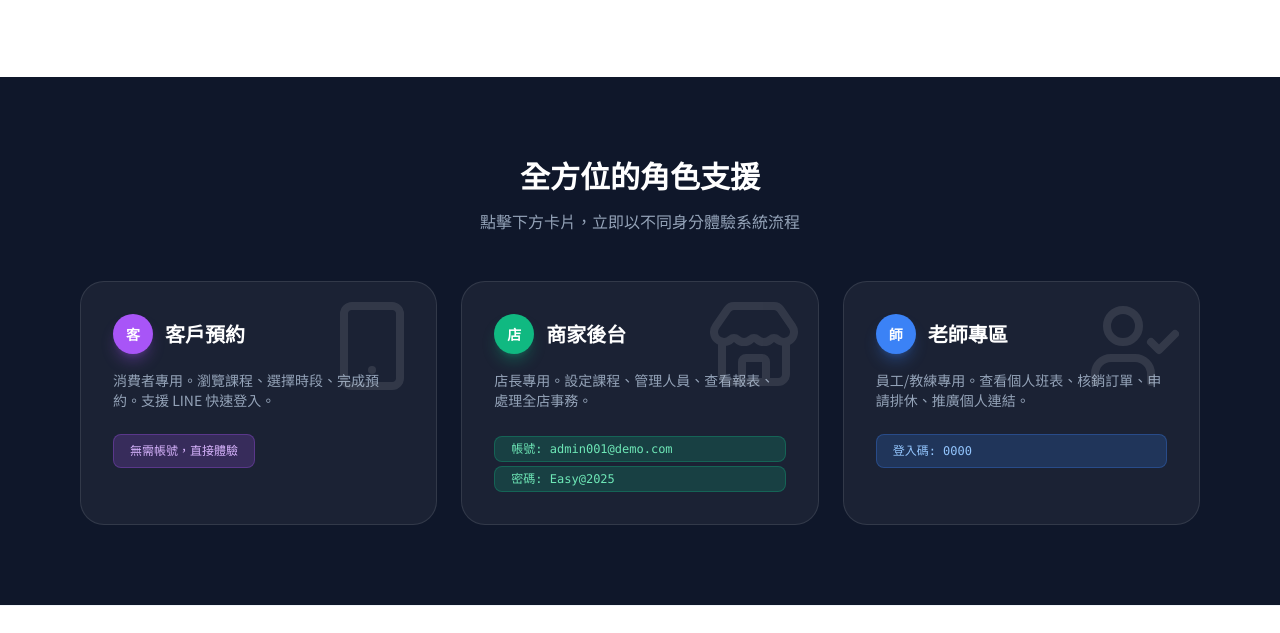
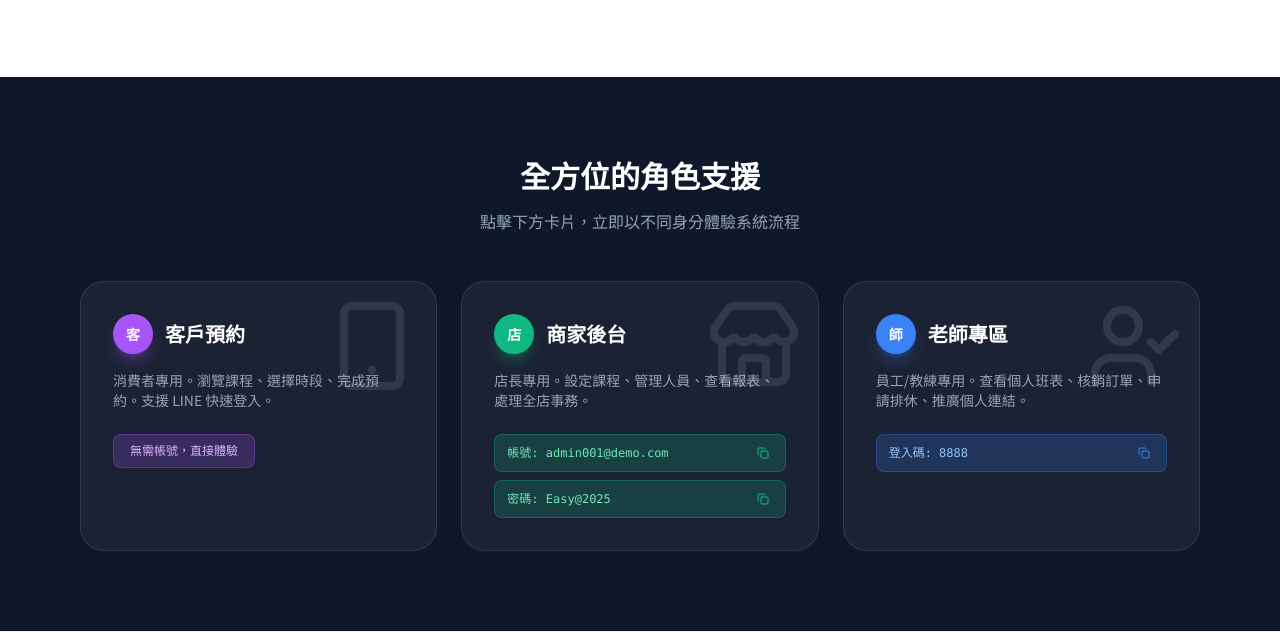
Before and after one commit to StevenWang1012/easybook, a plain HTML site: page index.html in a window 1280 px wide. Shown: the part 1043-1676 px from the top of the page. Drawn offline with nearby package versions, Linux system fonts and the light colour scheme.

Commit message:
修改連結

```diff
--- a/index.html
+++ b/index.html
@@ -34,7 +34,7 @@
                 <a href="#demo" class="hover:text-emerald-600 transition">預約體驗</a>
             </div>
             <div class="flex space-x-3">
-                <a href="admin.html" class="px-4 py-2 text-sm font-bold text-slate-600 hover:text-emerald-600 transition">商家登入</a>
+                <a href="admin.html" target="_blank" class="px-4 py-2 text-sm font-bold text-slate-600 hover:text-emerald-600 transition">商家登入</a>
                 <a href="#demo" class="px-5 py-2 text-sm font-bold bg-slate-900 text-white rounded-full hover:bg-slate-800 transition shadow-lg shadow-slate-200">立即體驗</a>
             </div>
         </div>
@@ -54,7 +54,7 @@
             </p>
             <div class="flex flex-col md:flex-row justify-center gap-4">
                 <a href="#demo" class="px-8 py-4 bg-emerald-600 text-white rounded-xl font-bold text-lg shadow-xl shadow-emerald-200 hover:bg-emerald-700 transition transform hover:-translate-y-1">免費體驗</a>
-                <a href="booking.html?id=0ab566a7-a7d2-4e12-a52b-d9b4f99fab7a" target="_blank" class="px-8 py-4 bg-white text-slate-700 border border-slate-200 rounded-xl font-bold text-lg hover:bg-slate-50 transition flex items-center justify-center">
+                <a href="booking.html?id=a0eebc99-9c0b-4ef8-bb6d-6bb9bd380a11" target="_blank" class="px-8 py-4 bg-white text-slate-700 border border-slate-200 rounded-xl font-bold text-lg hover:bg-slate-50 transition flex items-center justify-center">
                     <i data-lucide="smartphone" class="w-5 h-5 mr-2"></i> 模擬客戶預約
                 </a>
             </div>
@@ -103,7 +103,7 @@
             <div class="grid md:grid-cols-3 gap-6">
 
                 <!-- 1. 客戶預約 (Purple) -->
-                <a href="booking.html?id=0ab566a7-a7d2-4e12-a52b-d9b4f99fab7a" class="block bg-white/5 border border-white/10 p-8 rounded-3xl glow-card glow-purple relative overflow-hidden group">
+                <a href="booking.html?id=a0eebc99-9c0b-4ef8-bb6d-6bb9bd380a11" target="_blank" class="block bg-white/5 border border-white/10 p-8 rounded-3xl glow-card glow-purple relative overflow-hidden group">
                     <div class="absolute top-0 right-0 p-4 opacity-10 group-hover:opacity-20 transition"><i data-lucide="smartphone" class="w-24 h-24"></i></div>
                     <div class="flex items-center mb-4">
                         <span class="w-10 h-10 rounded-full bg-purple-500 flex items-center justify-center text-sm font-bold mr-3 shadow-lg shadow-purple-500/30">客</span>
@@ -116,35 +116,40 @@
                 </a>
 
                 <!-- 2. 商家後台 (Emerald) -->
-                <a href="admin.html" class="block bg-white/5 border border-white/10 p-8 rounded-3xl glow-card glow-emerald relative overflow-hidden group">
+                <!-- 使用 onclick 替代 href 以支援內部按鈕的 stopPropagation -->
+                <div onclick="window.open('admin.html', '_blank')" class="cursor-pointer block bg-white/5 border border-white/10 p-8 rounded-3xl glow-card glow-emerald relative overflow-hidden group">
                     <div class="absolute top-0 right-0 p-4 opacity-10 group-hover:opacity-20 transition"><i data-lucide="store" class="w-24 h-24"></i></div>
                     <div class="flex items-center mb-4">
                         <span class="w-10 h-10 rounded-full bg-emerald-500 flex items-center justify-center text-sm font-bold mr-3 shadow-lg shadow-emerald-500/30">店</span>
                         <h3 class="font-bold text-xl">商家後台</h3>
                     </div>
                     <p class="text-sm text-slate-400 mb-6 min-h-[40px]">店長專用。設定課程、管理人員、查看報表、處理全店事務。</p>
-                    <div class="space-y-1">
-                        <div class="inline-block px-4 py-1 bg-emerald-500/20 text-emerald-300 rounded-lg text-xs font-mono border border-emerald-500/30 w-full">
-                            帳號: admin001@demo.com
+                    <div class="space-y-2">
+                        <div class="flex items-center justify-between px-3 py-2 bg-emerald-500/20 text-emerald-300 rounded-lg text-xs font-mono border border-emerald-500/30 w-full group/btn">
+                            <span>帳號: admin001@demo.com</span>
+                            <button onclick="event.stopPropagation(); copyText('admin001@demo.com')" class="text-emerald-500 hover:text-white transition p-1 rounded hover:bg-emerald-500/50" title="複製"><i data-lucide="copy" class="w-3 h-3"></i></button>
                         </div>
-                        <div class="inline-block px-4 py-1 bg-emerald-500/20 text-emerald-300 rounded-lg text-xs font-mono border border-emerald-500/30 w-full">
-                            密碼: Easy@2025
+                        <div class="flex items-center justify-between px-3 py-2 bg-emerald-500/20 text-emerald-300 rounded-lg text-xs font-mono border border-emerald-500/30 w-full group/btn">
+                            <span>密碼: Easy@2025</span>
+                            <button onclick="event.stopPropagation(); copyText('Easy@2025')" class="text-emerald-500 hover:text-white transition p-1 rounded hover:bg-emerald-500/50" title="複製"><i data-lucide="copy" class="w-3 h-3"></i></button>
                         </div>
                     </div>
-                </a>
+                </div>
 
                 <!-- 3. 老師專區 (Blue) -->
-                <a href="staff.html?id=d4e1c7bf-720c-4e3d-a2a2-b0302a0dfddc" class="block bg-white/5 border border-white/10 p-8 rounded-3xl glow-card glow-blue relative overflow-hidden group">
+                <!-- 使用 onclick 替代 href -->
+                <div onclick="window.open('staff.html?id=d4e1c7bf-720c-4e3d-a2a2-b0302a0dfddc', '_blank')" class="cursor-pointer block bg-white/5 border border-white/10 p-8 rounded-3xl glow-card glow-blue relative overflow-hidden group">
                     <div class="absolute top-0 right-0 p-4 opacity-10 group-hover:opacity-20 transition"><i data-lucide="user-check" class="w-24 h-24"></i></div>
                     <div class="flex items-center mb-4">
                         <span class="w-10 h-10 rounded-full bg-blue-500 flex items-center justify-center text-sm font-bold mr-3 shadow-lg shadow-blue-500/30">師</span>
                         <h3 class="font-bold text-xl">老師專區</h3>
                     </div>
                     <p class="text-sm text-slate-400 mb-6 min-h-[40px]">員工/教練專用。查看個人班表、核銷訂單、申請排休、推廣個人連結。</p>
-                    <div class="inline-block px-4 py-2 bg-blue-500/20 text-blue-300 rounded-lg text-xs font-mono border border-blue-500/30 w-full">
-                        登入碼: 0000
+                    <div class="flex items-center justify-between px-3 py-2 bg-blue-500/20 text-blue-300 rounded-lg text-xs font-mono border border-blue-500/30 w-full">
+                        <span>登入碼: 8888</span>
+                        <button onclick="event.stopPropagation(); copyText('8888')" class="text-blue-500 hover:text-white transition p-1 rounded hover:bg-blue-500/50" title="複製"><i data-lucide="copy" class="w-3 h-3"></i></button>
                     </div>
-                </a>
+                </div>
 
             </div>
         </div>
@@ -158,7 +163,7 @@
                 <span class="text-lg font-bold text-slate-900">EasyBook</span>
             </div>
             <div class="flex space-x-6 text-sm text-slate-400">
-                <a href="superadmin.html" class="hover:text-slate-600">平台管理 (SuperAdmin)</a>
+                <a href="superadmin.html" target="_blank" class="hover:text-slate-600">平台管理 (SuperAdmin)</a>
                 <a href="#" class="hover:text-slate-600">隱私權政策</a>
                 <a href="#" class="hover:text-slate-600">服務條款</a>
             </div>
@@ -169,6 +174,18 @@
     <script>
         // Init Icons
         lucide.createIcons();
+
+        // Copy Function
+        function copyText(text) {
+            navigator.clipboard.writeText(text).then(() => {
+                // 簡單提示，不使用 alert 阻斷體驗
+                const originalTitle = document.title;
+                document.title = "已複製！";
+                setTimeout(() => document.title = originalTitle, 1000);
+            }).catch(err => {
+                console.error('複製失敗', err);
+            });
+        }
     </script>
 </body>
 </html>
```
